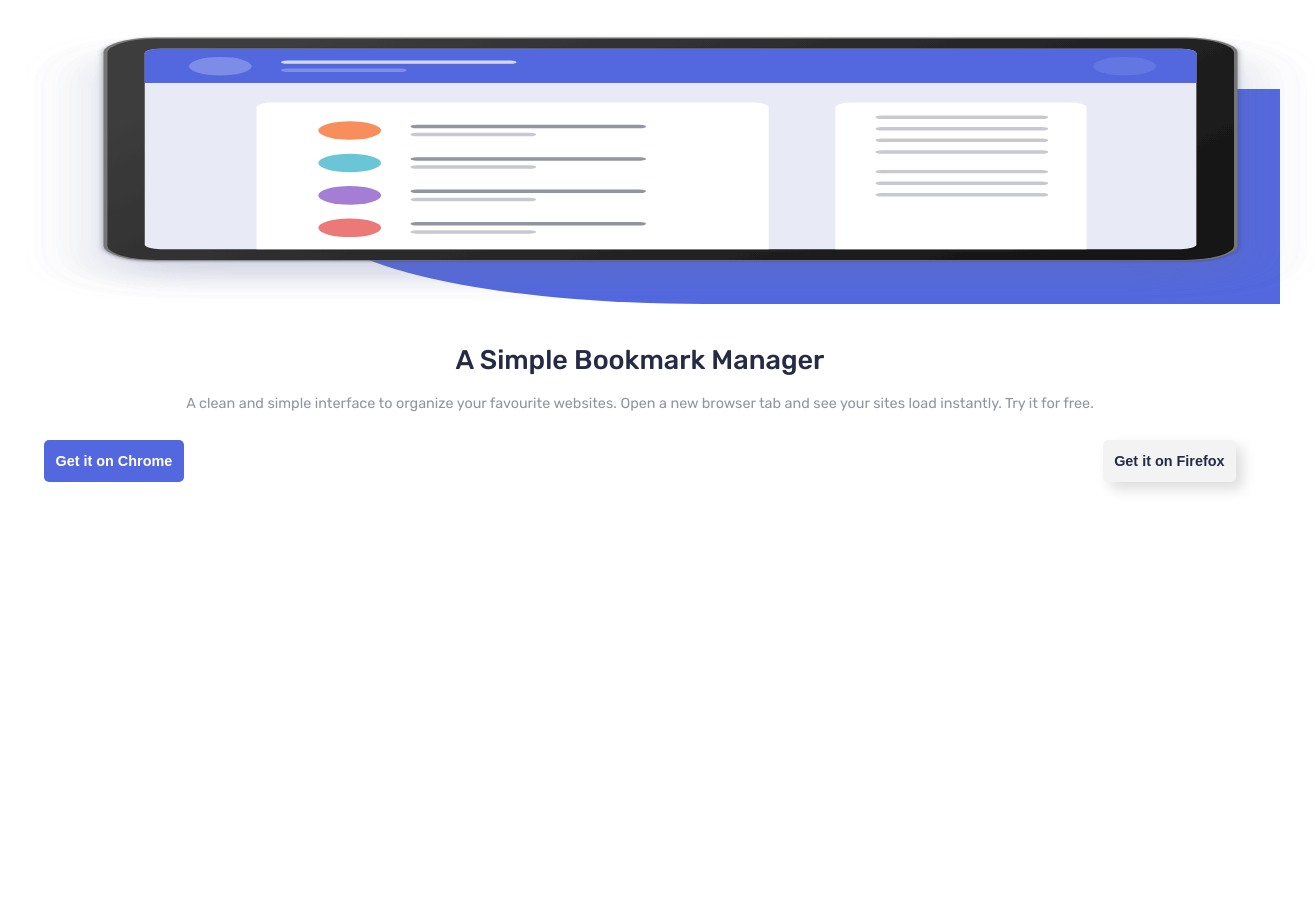
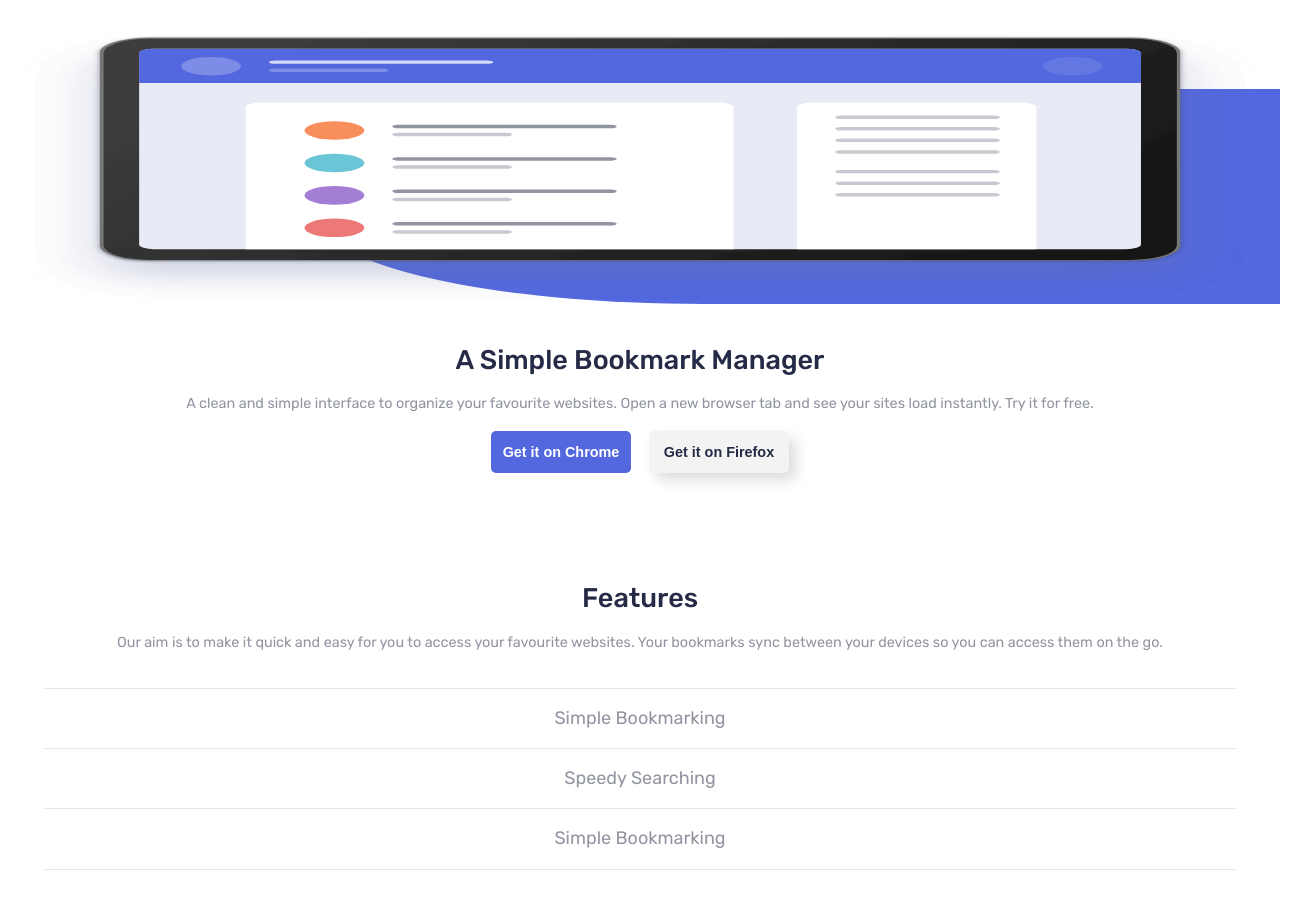
Before and after one commit to jehingson/frontend-mentor-challenge-2, a plain HTML site: page index.html in a window 1280 px wide. Shown: the part 73-982 px from the top of the page, 1315 px wide, since content can reach past the window. Before the commit the page ends 800 px from the top, so only its background shows below. Drawn offline with Linux system fonts and the light colour scheme.

Commit message:
frontMentor

```diff
--- a/index.html
+++ b/index.html
@@ -38,6 +38,37 @@
         </div>
 
     </section>
+    <section class="features">
+        <div class="wrapper">
+            <h1 class="title__h1">
+                Features
+            </h1>
+            <p class="copy">
+                Our aim is to make it quick and easy for you to access your favourite websites. Your bookmarks sync between your devices so you can access them on the go.
+            </p>
+            <ul class="features__ul">
+
+                <li class="features__li">
+                    <a href="#" class="features__a">
+                        <h3 class="title__h3"> Simple Bookmarking </h3>
+                        <hr>
+                    </a>
+                </li>
+                <li class="features__li">
+                    <a href="#" class="features__a">
+                        <h3 class="title__h3"> Speedy Searching</h3>
+                        <hr>
+                    </a>
+                </li>
+                <li class="features__li">
+                    <a href="#" class="features__a">
+                        <h3 class="title__h3"> Simple Bookmarking </h3>
+                        <hr>
+                    </a>
+                </li>
+            </ul>
+        </div>
+    </section>
 
 
 </body>
--- a/src/sass/estilos.scss
+++ b/src/sass/estilos.scss
@@ -1,5 +1,6 @@
 @import "./header.scss";
 @import "./hero.scss";
+@import "./features.scss";
 
 
 :root{
@@ -14,6 +15,7 @@
 body{
     font-family: 'Rubik', sans-serif;
     color: var(--GrayishBlue);
+    min-width: 370px;
 }
 .wrapper{
     max-width: 1280px;
@@ -23,6 +25,9 @@ body{
 .copy{
     line-height: 1.7;
     font-size: .8em;
+}
+.hidde{
+    display: none;
 }
 @mixin  title {
     font-size: 2,5em;
--- /dev/null
+++ b/src/sass/features.scss
@@ -0,0 +1,44 @@
+.features{
+    text-align: center;
+    padding: 4em 1em 2em;
+    overflow-x: hidden;
+    &__ul{
+        list-style: none;
+        margin: 0;
+        padding: 1em 0;
+    }
+    &__li{
+        align-self: center;
+        padding: 1em 0 .5em 0;
+        border-top: 1px solid var(--lighGray);
+        &:last-of-type{
+            border-bottom: 1px solid var(--lighGray);
+        }
+    }
+    &__a{
+        text-decoration: none;
+        hr{
+        width: 40%;
+        position: absolute;
+        border: none;
+        left: 31%;
+        height: 4px;
+        margin-top: 4px;
+        background: var(--SoftRed);
+        color: var(--SoftRed);
+        display: none;
+        }
+    }
+    .title__h3{
+        color: var(--GrayishBlue);
+        font-weight: 300;
+    }
+    &__li:hover .title__h3{
+        color: var(--VeryDarkBlue);
+    }
+    &__li:hover hr{
+        display: block;
+    }
+
+
+}
--- a/src/sass/hero.scss
+++ b/src/sass/hero.scss
@@ -7,8 +7,9 @@
     }
     &__imagen{
         padding-top: 2em ;
-        width: 105%;
+        width: 100%;
         height: 200px;
+        //border: 1px solid blue;
     }
     &__fondo{
         background: var(--SoftBlue);
@@ -27,9 +28,11 @@
         padding: 2em 1em;
     }
     &__boton{
-        display: flex;
-        justify-content: space-between;
-        padding-top: .5em;
+        display: grid;
+        grid-template-columns: 140px 140px;
+        column-gap: 1em;
+        justify-content: center;
+
     }
     @media screen and (min-width: 500px){
         .hero{
```
Also changed, not shown: static/css/estilos.css, 1 other file.
